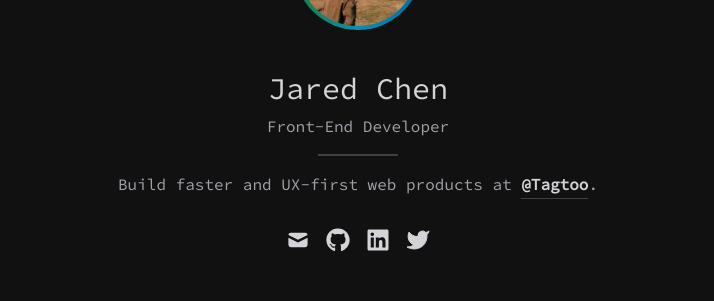
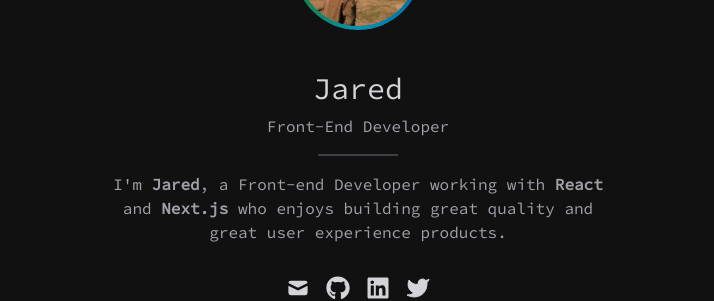
Before and after one commit to destroymayor/jared, a Next.js app: page / in a window 1280 px wide. Shown: the part 226-527 px from the top of the page, without its empty margins (282-996 px from the left). Built offline with nearby package versions, Linux system fonts and the light colour scheme.

Commit message:
chore: Update style

```diff
--- a/package.json
+++ b/package.json
@@ -1,7 +1,7 @@
 {
   "name": "website",
   "version": "1.0.0",
-  "author": "Jared Chen",
+  "author": "Jared",
   "license": "MIT",
   "scripts": {
     "dev": "next",
--- a/src/components/NextHead/Head.js
+++ b/src/components/NextHead/NextHead.js
@@ -1,13 +1,13 @@
 import Head from 'next/head';
 
 export default function NextHead(props) {
-  const { title, description = "Hey, I'm Jared Chen. I'm a front-end developer." } = props;
+  const { title, description = "Hey, I'm Jared, a Front-end Developer." } = props;
 
   return (
     <Head>
       {/* Title */}
-      <title>{`${title ? `${title} - ` : ''}Jared Chen`}</title>
-      <meta name="og:title" content={`${title ? `${title} - ` : ''}Jared Chen`} />
+      <title>{`${title ? `${title} - ` : ''}Jared`}</title>
+      <meta name="og:title" content={`${title ? `${title} - ` : ''}Jared`} />
 
       {/* Description */}
       <meta name="description" content={description} />
@@ -17,7 +17,7 @@ export default function NextHead(props) {
       <meta name="viewport" content="width=device-width, initial-scale=1" />
       <meta httpEquiv="Content-Language" content="en" />
       <meta name="apple-mobile-web-app-title" content="Jared" />
-      <meta name="author" content="Jared Chen" />
+      <meta name="author" content="Jared" />
 
       {/* URL */}
       <meta name="og:url" content="https://jared-chen.me" />
--- a/src/components/NextHead/index.js
+++ b/src/components/NextHead/index.js
@@ -1,3 +1,3 @@
-import Head from './Head';
+import NextHead from './NextHead';
 
-export default Head;
+export default NextHead;
--- a/src/pages/index.js
+++ b/src/pages/index.js
@@ -6,28 +6,23 @@ import avatar from '@/public/images/avatar.webp';
 import Layout from '@/layouts/layout';
 import Link from '@/components/Common/Link';
 
-HomePage.description = `Hey, I'm Jared Chen. I'm a front-end developer.`;
+HomePage.description = `Hey, I'm Jared, a Front-End Developer.`;
 
 export default function HomePage() {
   return (
     <div className="flex flex-col items-center pt-6">
       <div className="flex items-center justify-center rounded-full bg-gradient-to-r from-green-700 via-cyan-600 to-sky-700 p-1">
-        <Image src={avatar} alt="Jared Chen" width={120} height={120} className="rounded-full" />
+        <Image src={avatar} alt="Jared" width={120} height={120} className="rounded-full" />
       </div>
 
       <div className="flex flex-col items-center gap-2 pt-10">
-        <h1 className="text-3xl">Jared Chen</h1>
+        <h1 className="text-3xl">Jared</h1>
         <p className="text-zinc-700 dark:text-zinc-400">Front-End Developer</p>
         <hr className="my-2 w-20 border border-zinc-300 dark:border-zinc-700" />
 
-        <p className="text-center text-zinc-700 dark:text-zinc-400">
-          Build faster and UX-first web products at{' '}
-          <Link href="https://github.com/Tagtoo">
-            <span className="border-b border-zinc-300 pb-1 font-semibold transition duration-200 ease-in-out hover:border-zinc-400 dark:border-zinc-700 dark:text-zinc-300 dark:hover:border-zinc-400">
-              @Tagtoo
-            </span>
-          </Link>
-          .
+        <p className="max-w-[500px] text-center text-zinc-700 dark:text-zinc-400">
+          I&#39;m <b>Jared</b>, a Front-end Developer working with <b>React</b> and <b>Next.js</b>{' '}
+          who enjoys building great quality and great user experience products.
         </p>
       </div>
 
```
